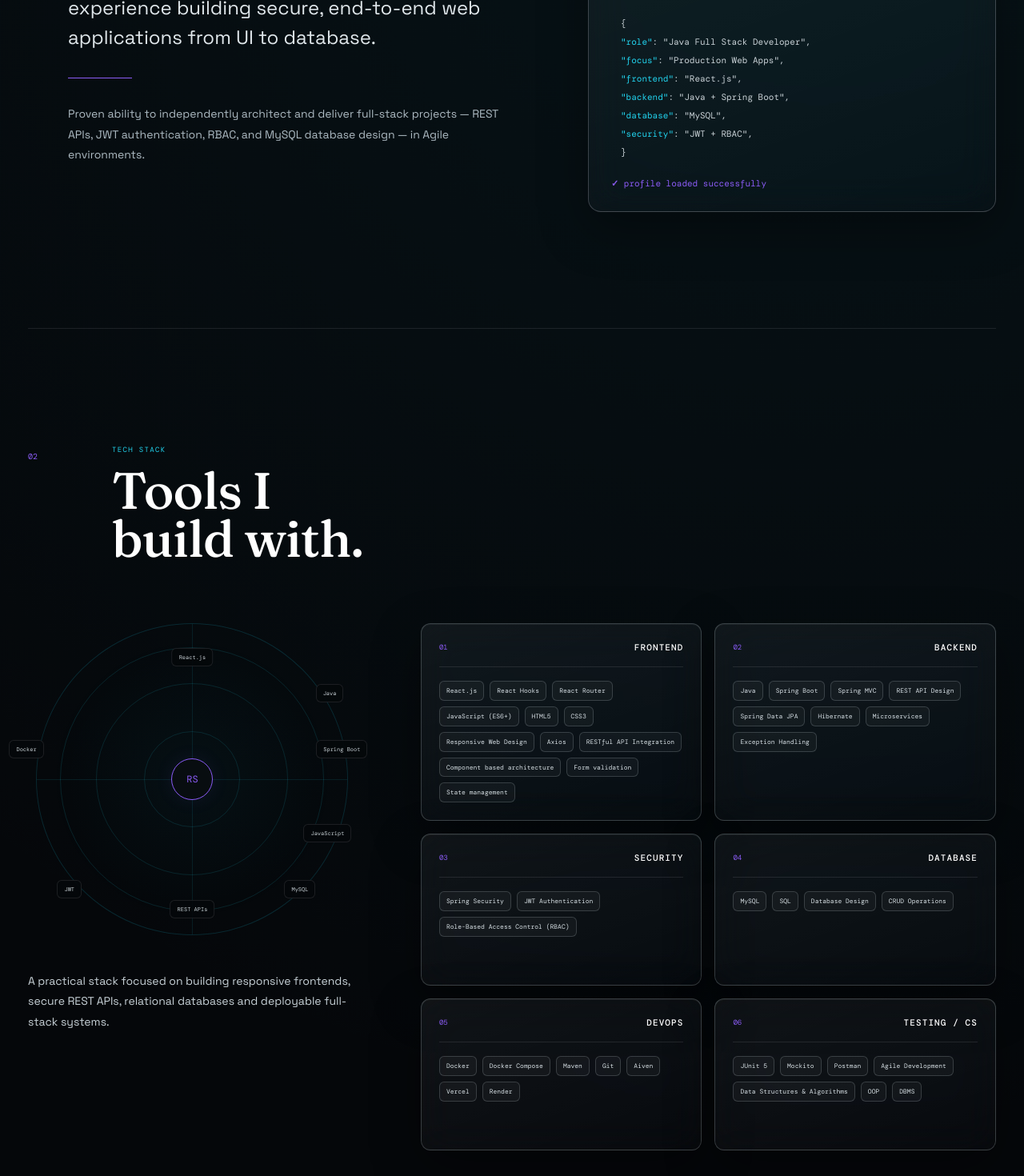
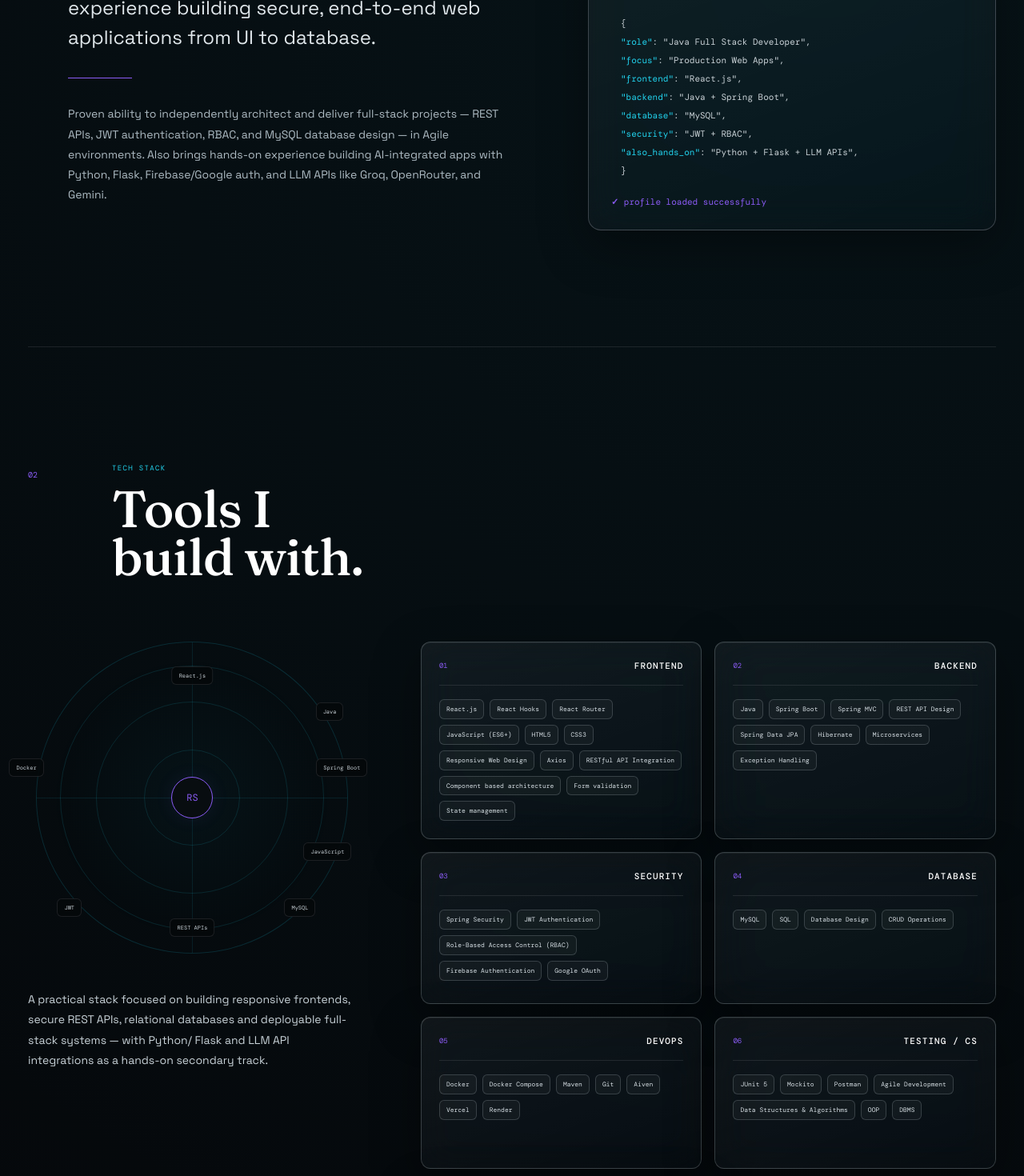
Before and after one commit to RAHUL2525252525/PORTFOLIO, a React (Vite) app: page / in a window 1280 px wide. Shown: the part 1320-2790 px from the top of the page at 80% size. Built offline with nearby package versions, Linux system fonts and the light colour scheme; a web font is replaced by a local one.

Commit message:
Update App.jsx

```diff
--- a/src/App.jsx
+++ b/src/App.jsx
@@ -1,7 +1,3 @@
-
-
-
-
 import React, { useEffect, useState } from "react";
 import "./index.css";
 
@@ -21,6 +17,8 @@ const NAV_ITEMS = [
   ["contact", "CONTACT"],
 ];
 
+// Keep this list at 8 items — the radar's node-1..node-8
+// positioning in index.css is hardcoded to 8 nodes.
 const STACK = [
   "React.js",
   "Java",
@@ -72,6 +70,8 @@ const SKILL_GROUPS = [
       "Spring Security",
       "JWT Authentication",
       "Role-Based Access Control (RBAC)",
+      "Firebase Authentication",
+      "Google OAuth",
     ],
   },
   {
@@ -108,6 +108,20 @@ const SKILL_GROUPS = [
       "Data Structures & Algorithms",
       "OOP",
       "DBMS",
+    ],
+  },
+  {
+    number: "07",
+    title: "PYTHON / AI",
+    skills: [
+      "Python",
+      "Flask",
+      "Firebase Authentication",
+      "Google OAuth",
+      "Groq API",
+      "OpenRouter API",
+      "Gemini API",
+      "REST API Integration",
     ],
   },
 ];
@@ -151,6 +165,56 @@ const PROJECTS = [
     live: "https://banksphere-frontend.vercel.app",
     backend: "https://banksphere-backend-b96m.onrender.com",
   },
+  {
+    number: "03",
+    year: "2026",
+    category: "PYTHON / FLASK / AI",
+    title: "Life Decision Assistant",
+    subtitle: "AI-Powered Decision Support Web App",
+    stack:
+      "Python · Flask · HTML/CSS/JS · Firebase Auth · Groq API · OpenRouter API · Gemini API",
+    description:
+      "An AI-assisted decision-support app that helps users reason through choices, built with Flask and Firebase authentication.",
+    points: [
+      "Built the full application in Python/Flask with Firebase-based user registration and login.",
+      "Integrated multiple LLM providers — Groq, OpenRouter, and Gemini APIs — behind a single Flask backend to generate decision recommendations.",
+    ],
+    live: "https://life-decision-assistant-63pu.onrender.com",
+    singleService: true,
+  },
+  {
+    number: "04",
+    year: "2026",
+    category: "PYTHON / FLASK / AI",
+    title: "AI Exam Companion",
+    subtitle: "AI-Powered Study & Exam Prep Web App",
+    stack: "Python · Flask · HTML/CSS/JS · Firebase Auth · Groq API",
+    description:
+      "A study companion that generates practice questions and exam guidance, built on the same Flask/Firebase foundation.",
+    points: [
+      "Built with the same Python/Flask backend and Firebase authentication approach as Life Decision Assistant.",
+      "Used the Groq API to generate practice questions and exam guidance tailored to the user's input.",
+    ],
+    live: "https://ai-exam-companion-ghzc.onrender.com",
+    singleService: true,
+  },
+  {
+    number: "05",
+    year: "2026",
+    category: "PYTHON / FLASK / AI",
+    title: "Digital Dashboard",
+    subtitle: "AI-Assisted Personal Dashboard",
+    stack:
+      "Python · Flask · HTML/CSS/JS · Firebase Auth · Google OAuth · Groq API",
+    description:
+      "A personal dashboard app extending the Flask/Firebase stack with Google sign-in and Groq-powered features.",
+    points: [
+      "Built on the same Python/Flask and Firebase authentication foundation as the other projects.",
+      "Added Google OAuth as a second sign-in option and used the Groq API to power AI-assisted dashboard features.",
+    ],
+    live: "https://digital-dashboard1.onrender.com",
+    singleService: true,
+  },
 ];
 
 const EXPERIENCE = {
@@ -161,6 +225,7 @@ const EXPERIENCE = {
   points: [
     "Owned end-to-end development of 2+ full-stack modules using React.js, Java, Spring Boot, and MySQL, from API design through frontend integration.",
     "Built and integrated REST APIs with backend services to support dynamic data handling, implementing authentication and CRUD operations within an Agile, Git-based deployment workflow.",
+    "Independently designed and shipped 3 Python/Flask web applications with Firebase authentication, later extending them with Groq, OpenRouter, and Gemini API integrations — applying the same full-stack fundamentals carried into Java-based project work.",
   ],
 };
 
@@ -386,7 +451,9 @@ function App() {
                 Full Stack Developer skilled in React.js, Java,
                 and Spring Boot with strong hands-on experience
                 building secure, end-to-end web applications
-                from UI to database.
+                from UI to database — plus hands-on project
+                experience building AI-integrated apps with
+                Python and Flask.
               </p>
 
               <div className="hero-actions">
@@ -529,7 +596,10 @@ function App() {
                 Proven ability to independently architect and
                 deliver full-stack projects — REST APIs, JWT
                 authentication, RBAC, and MySQL database design
-                — in Agile environments.
+                — in Agile environments. Also brings hands-on
+                experience building AI-integrated apps with
+                Python, Flask, Firebase/Google auth, and LLM
+                APIs like Groq, OpenRouter, and Gemini.
               </p>
 
             </div>
@@ -575,6 +645,10 @@ function App() {
 
                   <span>
                     <i>"security"</i>: "JWT + RBAC",
+                  </span>
+
+                  <span>
+                    <i>"also_hands_on"</i>: "Python + Flask + LLM APIs",
                   </span>
 
                   <span>{"}"}</span>
@@ -644,7 +718,9 @@ function App() {
               <p>
                 A practical stack focused on building responsive
                 frontends, secure REST APIs, relational databases
-                and deployable full-stack systems.
+                and deployable full-stack systems — with Python/
+                Flask and LLM API integrations as a hands-on
+                secondary track.
               </p>
 
             </div>
@@ -768,6 +844,8 @@ function App() {
                 <span>MYSQL</span>
                 <span>REST API</span>
                 <span>GIT</span>
+                <span>PYTHON</span>
+                <span>FLASK</span>
 
               </div>
 
@@ -826,7 +904,8 @@ function App() {
             <p>
               End-to-end applications demonstrating frontend,
               backend, authentication, database design, testing
-              and deployment.
+              and deployment — spanning Java/Spring Boot systems
+              and hands-on Python/Flask + AI API projects.
             </p>
 
           </div>
@@ -915,16 +994,29 @@ function App() {
                       <p>
 
                         <strong>
-                          START BACKEND FIRST
+                          {project.singleService
+                            ? "APP MAY TAKE A MOMENT TO WAKE UP"
+                            : "START BACKEND FIRST"}
                         </strong>
 
                         <br />
 
+                        {project.singleService ? (
+                          <>
+                            This app is deployed on Render's
+                            free tier and may sleep after
+                            inactivity. Give it around 30–50
+                            seconds to wake up after opening.
+                          </>
+                        ) : (
+                          <>
                             The backend is deployed on Render
                             and may sleep on the free tier.
                             Open the backend first and wait
                             around 30–50 seconds for it to wake
                             up, then open the frontend.
+                          </>
+                        )}
 
                       </p>
 
@@ -932,6 +1024,7 @@ function App() {
 
                     <div className="project-buttons">
 
+                      {!project.singleService && (
                         <a
                           href={project.backend}
                           target="_blank"
@@ -941,6 +1034,7 @@ function App() {
                           BACKEND
                           <Arrow />
                         </a>
+                      )}
 
                       <a
                         href={project.live}
@@ -948,7 +1042,7 @@ function App() {
                         rel="noreferrer"
                         className="project-link live"
                       >
-                        LIVE FRONTEND
+                        {project.singleService ? "LIVE APP" : "LIVE FRONTEND"}
                         <Arrow />
                       </a>
 
```
Lines whose indentation alone changed are shown as unchanged.
